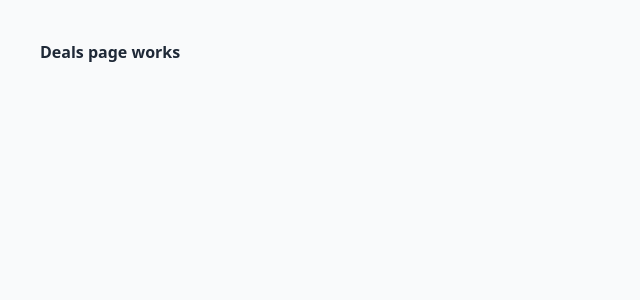
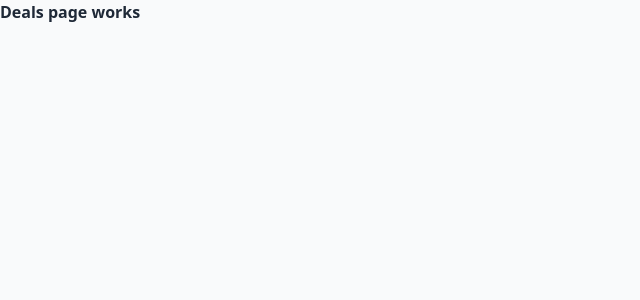
Before and after one commit to DemetriusK8/money-maker-vite-allinone, a React (Vite) app: page /deals in a window 1280 px wide. Shown: the top 300 px of the page, without its empty margins (0-640 px from the left). Built offline with nearby package versions, Linux system fonts and the light colour scheme.

Commit message:
Update Deals.jsx

```diff
--- a/src/pages/Deals.jsx
+++ b/src/pages/Deals.jsx
@@ -1,3 +1,3 @@
 export default function Deals() {
-  return <h1 style={{ padding: 40 }}>Deals page works</h1>;
+  return <h1>Deals page works</h1>;
 }
```
